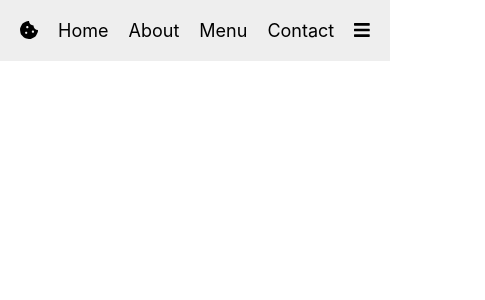
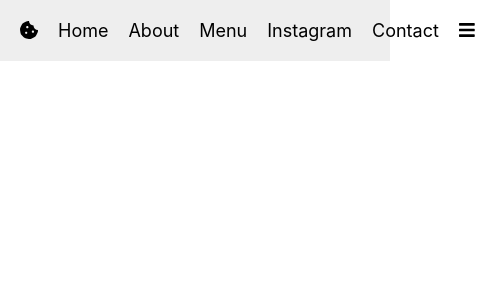
Before and after one commit to holdenout/responsive-menu-practice, a React (Create React App) app: page / in a window 390 px wide. Shown: the top 300 px of the page, 485 px wide, since content can reach past the window. Built offline with nearby package versions, Linux system fonts and the light colour scheme.

Commit message:
Add responsivity to icon

```diff
--- a/src/Navbar.jsx
+++ b/src/Navbar.jsx
@@ -1,18 +1,37 @@
+import {useState, useEffect} from 'react';
 import {FontAwesomeIcon} from '@fortawesome/react-fontawesome';
 import {faCookieBite, faBars} from '@fortawesome/free-solid-svg-icons';
 import './Navbar.css';
 
 export const Navbar = () => {
+  const [width, setWidth] = useState(0);
+  const [menuOpen, setMenuOpen] = useState(false);
+
+  const updateViewWidth = () => {
+    setWidth(window.innerWidth);
+  };
+
+  useEffect(() => {
+    updateViewWidth();
+
+    window.addEventListener("resize", updateViewWidth);
+
+    return () => window.removeEventListener("resize", updateViewWidth);
+  });
+
   return (
     <nav className="nav-container">
       <div className="nav-item logo"><FontAwesomeIcon icon={faCookieBite} /></div>
       <div className="nav-item" role="button">Home</div>
       <div className="nav-item" role="button">About</div>
       <div className="nav-item" role="button">Menu</div>
+      <div className="nav-item" role="button">Instagram</div>
       <div className="nav-item" role="button">Contact</div>
-      <div className="nav-item burger" role="button">
-        <FontAwesomeIcon icon={faBars} />
-      </div>
+      {(width < 1024 && !menuOpen) &&
+        <div className="nav-item burger" role="button">
+          <FontAwesomeIcon icon={faBars} />
+        </div>
+      }
     </nav>
   );
 };
```
Also changed, not shown: src/Navbar.css (line endings or trailing spaces).
